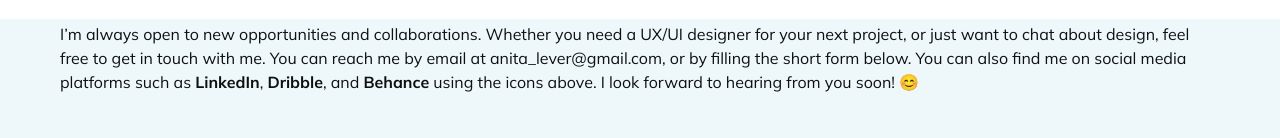
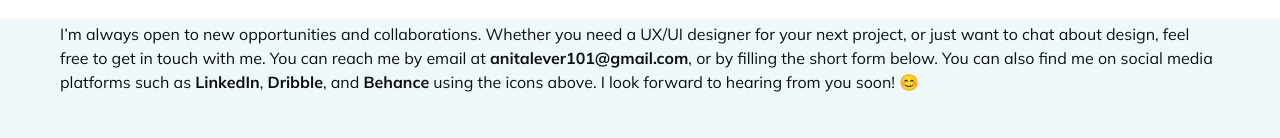
Before and after one commit to whizkidefos/omolara-portfolio, a React (Create React App) app: page /contact in a window 1280 px wide. Shown: the part 301-439 px from the top of the page. Built offline with nearby package versions, Linux system fonts and the light colour scheme; a web font is replaced by a local one.

Commit message:
Contact email added

```diff
--- a/src/pages/Contact.js
+++ b/src/pages/Contact.js
@@ -26,7 +26,7 @@ const Contact = () => {
           <p className="mb-12">
             I’m always open to new opportunities and collaborations. Whether you need a UX/UI designer for your next project, or just want to chat about design, feel free to get in touch with me.
 
-            You can reach me by email at anita_lever@gmail.com, or by filling the short form below. You can also find me on social media platforms such as <strong>LinkedIn</strong>, <strong>Dribble</strong>, and <strong>Behance</strong> using the icons above.
+            You can reach me by email at <strong>anitalever101@gmail.com</strong>, or by filling the short form below. You can also find me on social media platforms such as <strong>LinkedIn</strong>, <strong>Dribble</strong>, and <strong>Behance</strong> using the icons above.
 
             I look forward to hearing from you soon! 😊
           </p>
```
